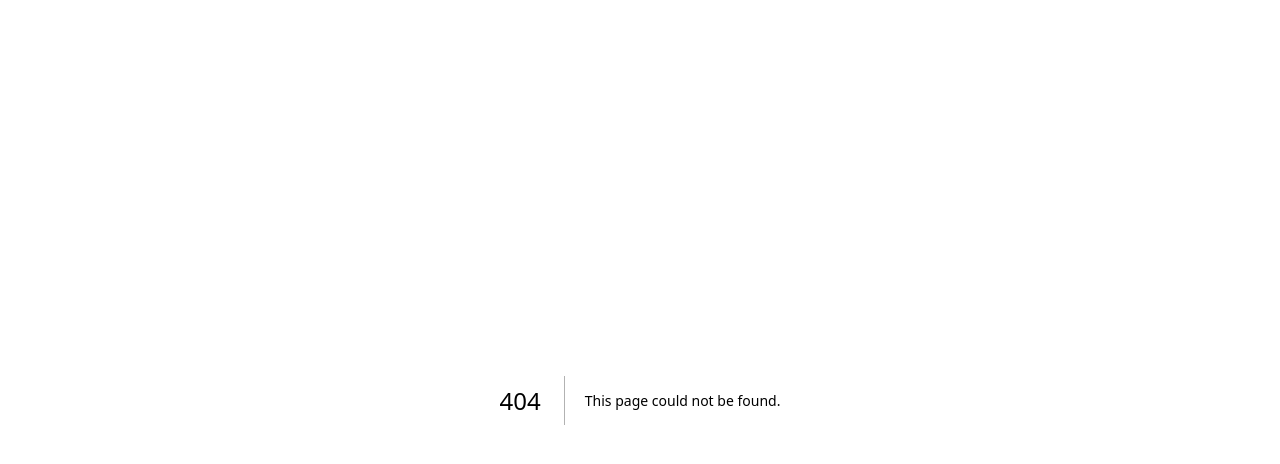
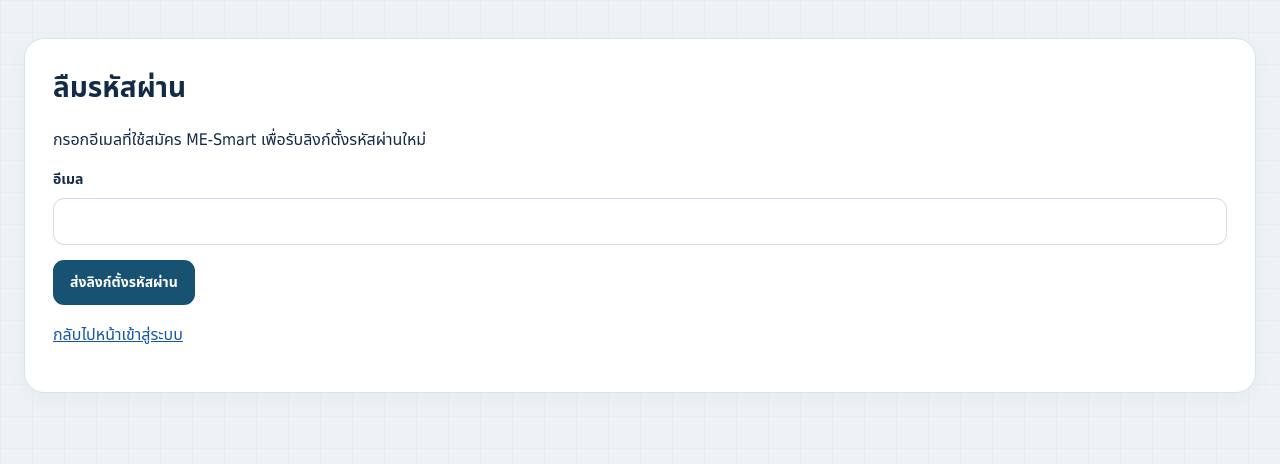
Before and after one commit to ditthaphat/me-smart, a Next.js app: page /forgot-password in a window 1280 px wide. Before the commit this address had no page. Shown: the top 464 px of the page. Built offline with nearby package versions, Linux system fonts and the light colour scheme.

Commit message:
Add email password recovery (#27)

```diff
--- /dev/null
+++ b/src/app/forgot-password/page.tsx
@@ -0,0 +1,66 @@
+'use client';
+
+import { useEffect, useState } from 'react';
+import Link from 'next/link';
+import { db } from '../../lib/supabase';
+import styles from '../dashboard.module.css';
+
+export default function ForgotPassword() {
+  const [mode, setMode] = useState<'checking' | 'request' | 'recovery' | 'done'>('checking');
+  const [email, setEmail] = useState('');
+  const [password, setPassword] = useState('');
+  const [confirm, setConfirm] = useState('');
+  const [busy, setBusy] = useState(false);
+  const [message, setMessage] = useState('');
+  const [error, setError] = useState('');
+
+  useEffect(() => {
+    let mounted = true;
+    if (new URLSearchParams(window.location.search).get('recovery') !== '1') {
+      setMode('request');
+      return;
+    }
+    void db().auth.getSession().then(({ data, error: sessionError }) => {
+      if (!mounted) return;
+      if (sessionError || !data.session) {
+        setError('ลิงก์ตั้งรหัสผ่านหมดอายุหรือไม่ถูกต้อง กรุณาขอลิงก์ใหม่');
+        setMode('request');
+      } else setMode('recovery');
+    });
+    return () => { mounted = false; };
+  }, []);
+
+  async function submit(event: React.FormEvent) {
+    event.preventDefault();
+    setError(''); setMessage(''); setBusy(true);
+    try {
+      if (mode === 'request') {
+        const { error: e } = await db().auth.resetPasswordForEmail(email.trim(), { redirectTo: `${window.location.origin}/` });
+        if (e) throw e;
+        setMessage('หากอีเมลนี้มีบัญชีในระบบ โปรดตรวจสอบอีเมลและโฟลเดอร์จดหมายขยะ แล้วกดลิงก์เพื่อตั้งรหัสผ่านใหม่');
+      } else if (mode === 'recovery') {
+        if (password.length < 6) throw new Error('รหัสผ่านต้องมีอย่างน้อย 6 ตัวอักษร');
+        if (password !== confirm) throw new Error('รหัสผ่านทั้งสองช่องไม่ตรงกัน');
+        const { error: e } = await db().auth.updateUser({ password });
+        if (e) throw e;
+        setPassword(''); setConfirm(''); setMode('done');
+      }
+    } catch (e) {
+      const reason = (e as { message?: string })?.message || '';
+      setError(reason.toLowerCase().includes('rate limit') ? 'ส่งคำขอบ่อยเกินไป กรุณารอสักครู่แล้วลองใหม่' : reason || 'ดำเนินการไม่สำเร็จ กรุณาลองใหม่');
+    } finally { setBusy(false); }
+  }
+
+  return <main className={styles.container}>
+    <section className={styles.card}>
+      <h1>{mode === 'recovery' ? 'ตั้งรหัสผ่านใหม่' : 'ลืมรหัสผ่าน'}</h1>
+      {error && <p role="alert" className={styles.error}>{error}</p>}
+      {message && <p role="status" className={styles.success}>{message}</p>}
+      {mode === 'checking' ? <p>กำลังตรวจสอบลิงก์...</p> : mode === 'done' ? <p role="status">เปลี่ยนรหัสผ่านแล้ว สามารถกลับไปเข้าสู่ระบบได้</p> : <form onSubmit={submit}>
+        {mode === 'request' ? <><p>กรอกอีเมลที่ใช้สมัคร ME-Smart เพื่อรับลิงก์ตั้งรหัสผ่านใหม่</p><label className={styles.field}>อีเมล<input type="email" autoComplete="email" required value={email} onChange={e => setEmail(e.target.value)} /></label></> : <><label className={styles.field}>รหัสผ่านใหม่<input type="password" autoComplete="new-password" minLength={6} required value={password} onChange={e => setPassword(e.target.value)} /></label><label className={styles.field}>ยืนยันรหัสผ่านใหม่<input type="password" autoComplete="new-password" minLength={6} required value={confirm} onChange={e => setConfirm(e.target.value)} /></label></>}
+        <button className={styles.primaryButton} disabled={busy} type="submit">{busy ? 'กำลังดำเนินการ...' : mode === 'request' ? 'ส่งลิงก์ตั้งรหัสผ่าน' : 'บันทึกรหัสผ่านใหม่'}</button>
+      </form>}
+      <p><Link href="/">กลับไปหน้าเข้าสู่ระบบ</Link></p>
+    </section>
+  </main>;
+}
--- a/src/app/page.tsx
+++ b/src/app/page.tsx
@@ -137,7 +137,8 @@ export default function Home() {
 
   useEffect(() => {
     void load();
-    const { data: { subscription } } = db().auth.onAuthStateChange(() => {
+    const { data: { subscription } } = db().auth.onAuthStateChange((event) => {
+      if (event === 'PASSWORD_RECOVERY') { window.location.replace('/forgot-password?recovery=1'); return; }
       // Delay reads until the auth callback has finished processing the session.
       setTimeout(() => { void load(); }, 0);
     });
@@ -324,6 +325,7 @@ export default function Home() {
             <label className={styles.field}>อีเมล<input required type="email" autoComplete="email" value={email} onChange={e => setEmail(e.target.value)} /></label>
             <label className={styles.field}>รหัสผ่าน<input required type="password" minLength={signup ? 6 : undefined} autoComplete={signup ? 'new-password' : 'current-password'} value={password} onChange={e => setPassword(e.target.value)} /></label>
             <div className={styles.actions}><button disabled={busy} type="submit" className={styles.primaryButton}>{busy ? 'กำลังดำเนินการ...' : signup ? 'สมัครบัญชี' : 'เข้าสู่ระบบ'}</button><button type="button" disabled={busy} className={styles.secondaryButton} onClick={() => { setSignup(!signup); setError(''); setMsg(''); }}>{signup ? 'มีบัญชีแล้ว' : 'สมัครบัญชีนักศึกษา'}</button></div>
+            {!signup && <p><Link href="/forgot-password">ลืมรหัสผ่าน?</Link></p>}
           </form>
           <div className={styles.quickGuide}><strong>เริ่มใช้งานสำหรับนักศึกษา</strong><p>1. สมัครบัญชีและยืนยันอีเมล<br />2. เข้าร่วมรายวิชาและรออาจารย์อนุมัติ<br />3. สแกน QR เพื่อบันทึกการเข้าเรียน</p></div>
         </section>
```
Also changed, not shown: 1 other file (tests, documents, lock files or other folders).
